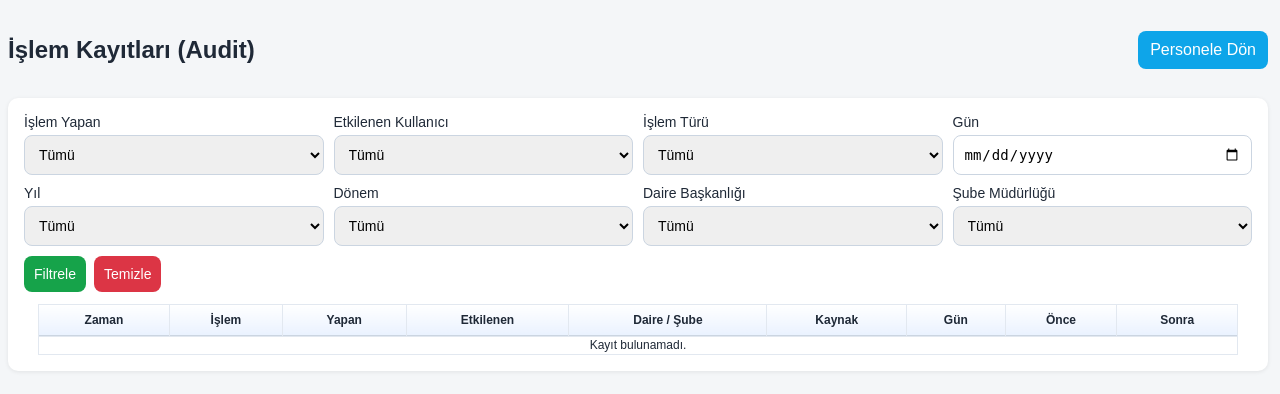
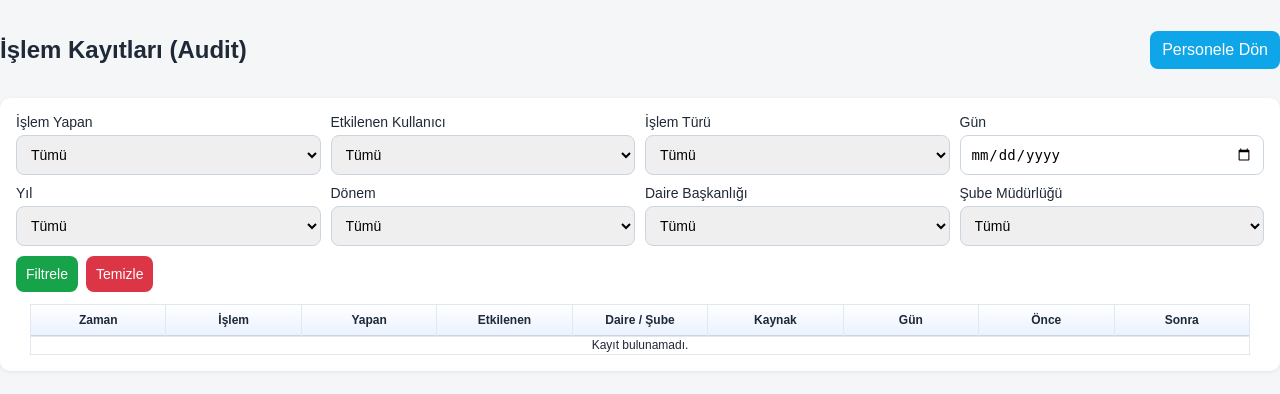
Before and after one commit to mehmettuzner42-code/mesai-web-portal, a Flask app: template templates/admin_audit_logs.html in a window 1280 px wide. Shown: the part 42-436 px from the top of the page. Run offline with Flask 3, Linux system fonts and the light colour scheme; the template is opened without the code that fills it, so the values that code supplies are empty.

Commit message:
Add files via upload

```diff
--- a/templates/admin_audit_logs.html
+++ b/templates/admin_audit_logs.html
@@ -4,8 +4,8 @@
 main.container {
     max-width: 100% !important;
     width: 100% !important;
-    padding-left: 8px !important;
-    padding-right: 8px !important;
+    padding-left: 0 !important;
+    padding-right: 0 !important;
 }
 .audit-clear-btn {
     background: #dc3545 !important;
@@ -15,7 +15,7 @@ main.container {
 .audit-page-bleed {
     margin-left: 0;
     margin-right: 0;
-    width: calc(100% - 20px);
+    width: 100%;
 }
 .audit-action-badge {
     display: inline-flex;
@@ -45,10 +45,11 @@ main.container {
 }
 .table-wrap.recent-scroll {
     width: 100%;
-    overflow-x: auto;
+    overflow-x: hidden;
 }
 .audit-table {
     width: 100%;
+    table-layout: fixed;
 }
 </style>
 <div class="audit-page-bleed">
```
